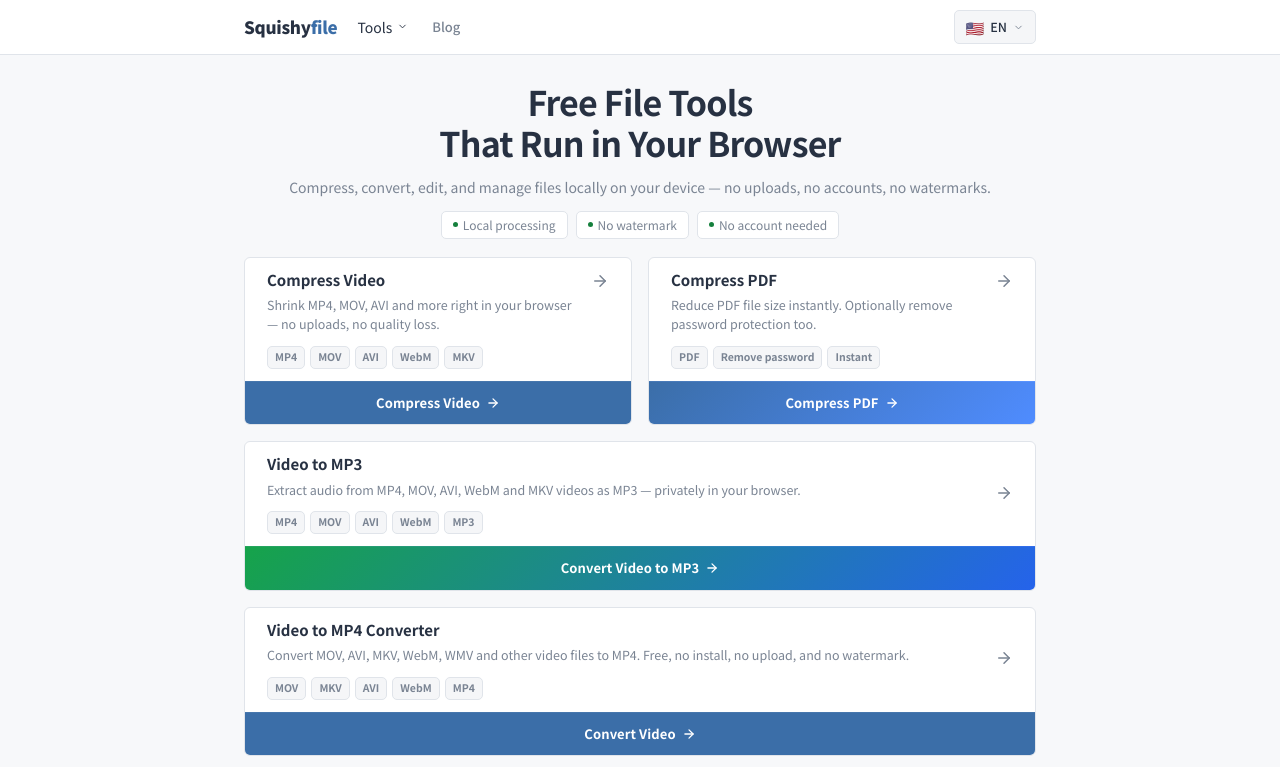
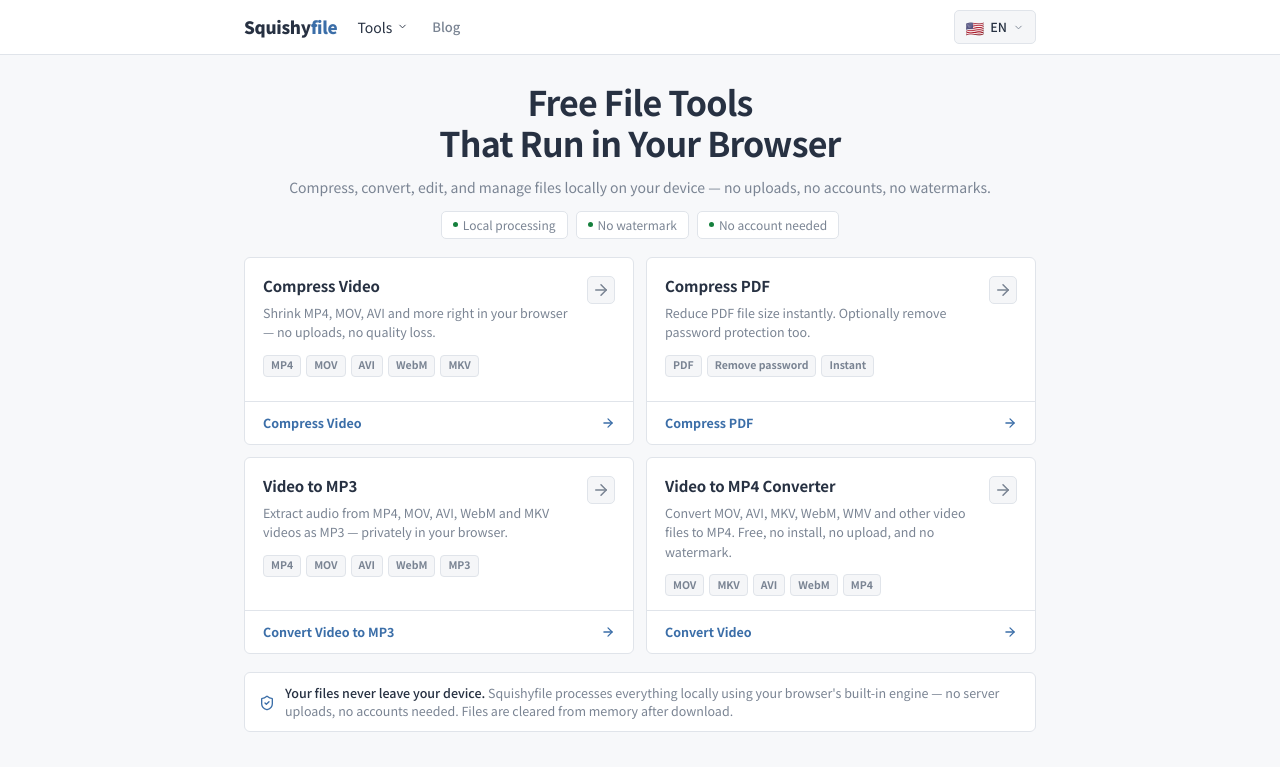
Before and after one commit to linhhv-1996/squishyfile, a SvelteKit app: page / in a window 1280 px wide. Shown: the top 767 px of the page. Built offline with nearby package versions, Linux system fonts and the light colour scheme.

Commit message:
20260518-012

```diff
--- a/src/routes/[[lang=lang]]/+page.svelte
+++ b/src/routes/[[lang=lang]]/+page.svelte
@@ -176,81 +176,51 @@
 	.tool-grid {
 		display: grid;
 		grid-template-columns: repeat(2, minmax(0, 1fr));
-		gap: 16px;
-		margin-bottom: 24px;
+		gap: 12px;
+		margin-bottom: 18px;
 	}
 
 	.tool-card {
 		display: flex;
+		min-height: 188px;
 		flex-direction: column;
+		justify-content: space-between;
 		background: var(--surf);
-		border: 1.5px solid var(--border);
+		border: 1px solid var(--border);
 		border-radius: var(--r);
 		text-decoration: none;
 		overflow: hidden;
-		transition: all 0.22s ease;
+		transition: border-color .15s ease, background .15s ease;
 		position: relative;
 	}
 
-	.tool-card::before {
-		content: '';
-		position: absolute;
-		inset: 0;
-		opacity: 0;
-		transition: opacity 0.25s;
-		pointer-events: none;
+	.tool-card:hover {
+		background: var(--surf);
+		border-color: var(--border-hover);
 	}
 
-	.tool-card--video::before {
-		background: radial-gradient(ellipse at 30% 20%, rgba(79, 140, 255, 0.08) 0%, transparent 65%);
-	}
-
-	.tool-card--pdf::before {
-		background: radial-gradient(ellipse at 30% 20%, rgba(124, 92, 252, 0.08) 0%, transparent 65%);
+	.tool-card:focus-visible {
+		outline: 2px solid var(--accent);
+		outline-offset: 3px;
 	}
 
 	.tool-card--convert,
 	.tool-card--mp3 {
-		grid-column: 1 / -1;
-	}
-
-	.tool-card--mp3::before {
-		background: radial-gradient(ellipse at 18% 30%, rgba(22, 163, 74, 0.08) 0%, transparent 62%);
-	}
-
-	.tool-card:hover {
-		transform: translateY(-3px);
-		box-shadow: 0 12px 32px rgba(0, 0, 0, 0.28);
-	}
-
-	.tool-card--video:hover {
-		border-color: var(--accent);
-	}
-
-	.tool-card--pdf:hover {
-		border-color: var(--accent2);
-	}
-
-	.tool-card--mp3:hover {
-		border-color: var(--green);
-	}
-
-	.tool-card:hover::before {
-		opacity: 1;
+		grid-column: auto;
 	}
 
 	.tc-inner {
 		display: flex;
 		align-items: flex-start;
-		gap: 16px;
-		padding: 12px 22px 12px;
+		gap: 14px;
+		padding: 18px 18px 14px;
 		flex: 1;
 	}
 
 	.tool-card--convert .tc-inner,
 	.tool-card--mp3 .tc-inner {
-		align-items: center;
-		padding: 12px 22px 12px;
+		align-items: flex-start;
+		padding: 18px 18px 14px;
 	}
 
 	.tc-body {
@@ -261,21 +231,22 @@
 	.tc-title {
 		font-family: 'Noto Sans JP', 'Noto Sans', sans-serif;
 		font-size: 15px;
-		font-weight: 700;
+		font-weight: 680;
 		color: var(--text);
-		margin-bottom: 6px;
-		line-height: 1.3;
+		margin-bottom: 7px;
+		line-height: 1.35;
+		letter-spacing: -.1px;
 	}
 
 	.tc-desc {
 		font-size: 12.5px;
 		color: var(--muted);
 		line-height: 1.55;
-		margin-bottom: 12px;
+		margin-bottom: 13px;
 	}
 
 	.tool-card--mp3 .tc-desc {
-		max-width: 560px;
+		max-width: none;
 	}
 
 	.tc-tags {
@@ -285,61 +256,64 @@
 	}
 
 	.tc-tag {
+		display: inline-flex;
+		align-items: center;
+		min-height: 22px;
 		font-size: 10.5px;
 		font-weight: 600;
 		color: var(--muted);
 		background: var(--surf2);
 		border: 1px solid var(--border);
-		border-radius: 5px;
+		border-radius: 4px;
 		padding: 2px 7px;
+		line-height: 1;
 	}
 
 	.tc-arrow {
+		width: 28px;
+		height: 28px;
+		display: grid;
+		place-items: center;
 		color: var(--muted);
+		border: 1px solid var(--border);
+		border-radius: var(--rsm);
+		background: var(--surf2);
 		flex-shrink: 0;
-		margin-top: 2px;
-		transition: transform 0.18s, color 0.18s;
+		transition: color .15s ease, border-color .15s ease, background .15s ease;
 	}
 
 	.tool-card:hover .tc-arrow {
-		transform: translateX(3px);
 		color: var(--accent);
-	}
-
-	.tool-card--pdf:hover .tc-arrow {
-		color: var(--accent2);
-	}
-
-	.tool-card--mp3:hover .tc-arrow {
-		color: var(--green);
+		border-color: var(--border-hover);
+		background: var(--surf);
 	}
 
 	.tc-cta {
 		display: flex;
 		align-items: center;
-		justify-content: center;
-		gap: 6px;
-		padding: 11px 20px;
-		background: linear-gradient(135deg, var(--accent), var(--accent2));
-		color: #fff;
+		justify-content: space-between;
+		gap: 8px;
+		padding: 11px 18px;
+		background: transparent;
+		color: var(--accent);
 		font-family: 'Noto Sans JP', 'Noto Sans', sans-serif;
-		font-size: 13px;
-		font-weight: 700;
-		letter-spacing: 0.1px;
-		border-top: 1px solid rgba(255, 255, 255, 0.06);
-		transition: opacity 0.18s;
+		font-size: 12.5px;
+		font-weight: 650;
+		letter-spacing: 0;
+		border-top: 1px solid var(--border);
+		transition: background .15s ease, color .15s ease;
 	}
 
-	.tc-cta--pdf {
-		background: linear-gradient(135deg, var(--accent2), #4f8cff);
-	}
-
-	.tc-cta--mp3 {
-		background: linear-gradient(135deg, #16a34a, #2563eb);
+	.tc-cta--pdf,
+	.tc-cta--mp3,
+	.tc-cta--convert {
+		background: transparent;
+		color: var(--accent);
 	}
 
 	.tool-card:hover .tc-cta {
-		opacity: 0.9;
+		background: var(--surf2);
+		color: var(--text);
 	}
 
 	@media (max-width: 760px) {
@@ -347,23 +321,34 @@
 			grid-template-columns: 1fr;
 		}
 
-		.tool-card--mp3 {
-			grid-column: auto;
+		.tool-card {
+			min-height: auto;
 		}
 
-		.tool-card--convert .tc-inner,
-		.tool-card--mp3 .tc-inner {
-			align-items: flex-start;
+		.tool-card--mp3,
+		.tool-card--convert {
+			grid-column: auto;
 		}
 	}
 
 	@media (max-width: 560px) {
 		.tool-grid {
-			grid-template-columns: 1fr;
+			gap: 10px;
 		}
 
-		.tc-inner {
-			padding: 18px 16px 14px;
+		.tc-inner,
+		.tool-card--convert .tc-inner,
+		.tool-card--mp3 .tc-inner {
+			padding: 15px 14px 12px;
+			gap: 10px;
+		}
+
+		.tc-title {
+			font-size: 14px;
+		}
+
+		.tc-cta {
+			padding: 10px 14px;
 		}
 	}
 </style>
```
